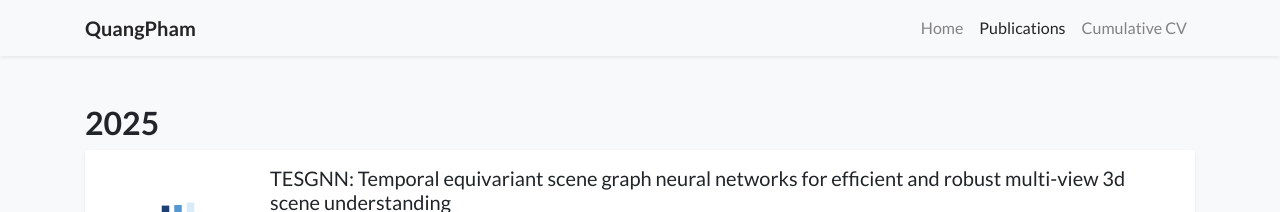
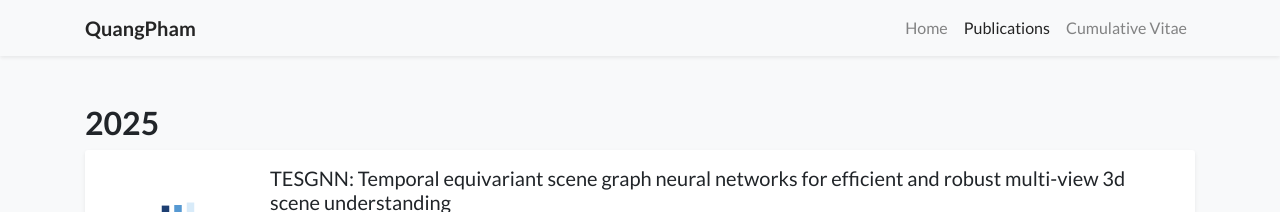
Before and after one commit to quangpham2006/quangpham2006.github.io, a Jekyll site: the page built from publications.html, in a window 1280 px wide. Shown: the top 212 px of the page. Built offline with Jekyll 4.4.1, drawn with Linux system fonts in a browser that asks for light colours; nearby versions of some CDN libraries; a style sheet for code colours, icons or effects is not loaded.

Commit message:
update CV link

```diff
--- a/_data/navigation.yml
+++ b/_data/navigation.yml
@@ -5,5 +5,5 @@
   url: /
 - name: Publications
   url: /publications
-- name: Cumulative CV
-  url: https://mbzuaiac-my.sharepoint.com/:b:/g/personal/quang_pham_mbzuai_ac_ae/EfGpMWq2_TlKvGbUYKN72zsBoxmcAq2w4XSN8i0lYp8pgg?e=OyZQIa
+- name: Cumulative Vitae
+  url: /assets/CV_QuangPham.pdf
```
Also changed, not shown: 1 other file.
